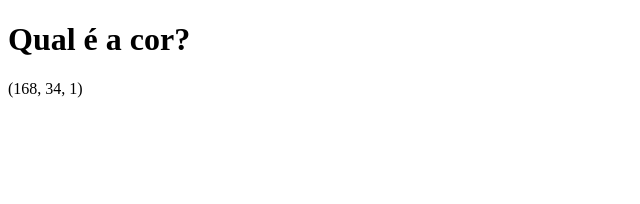
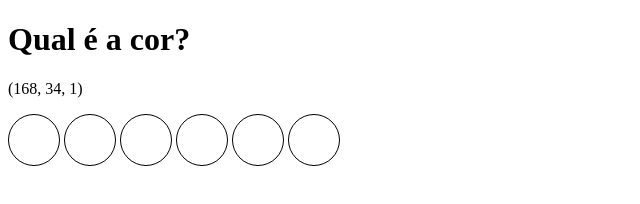
Before and after one commit to ThiagoCarreiraVallim/Do-Zero-ao-Mercado, a plain HTML site: page index.html in a window 1280 px wide. Shown: the whole page, without its empty margins (0-640 px from the left). Drawn offline with Linux system fonts and the light colour scheme.

Commit message:
Circulos

```diff
--- a/index.html
+++ b/index.html
@@ -3,7 +3,7 @@
 <head>
     <meta charset="UTF-8">
     <meta name="viewport" content="width=device-width, initial-scale=1.0">
-    <link />
+    <link rel="stylesheet" href="./style.css"/>
     <title>Qual é a cor?</title>
 </head>
 <body>
--- a/style.css
+++ b/style.css
@@ -1,4 +1,7 @@
 .ball {
+    border: 1px solid black;
+    border-radius: 50%;
+    display: inline-block;
     height: 50px;
     width: 50px;
 }
```
